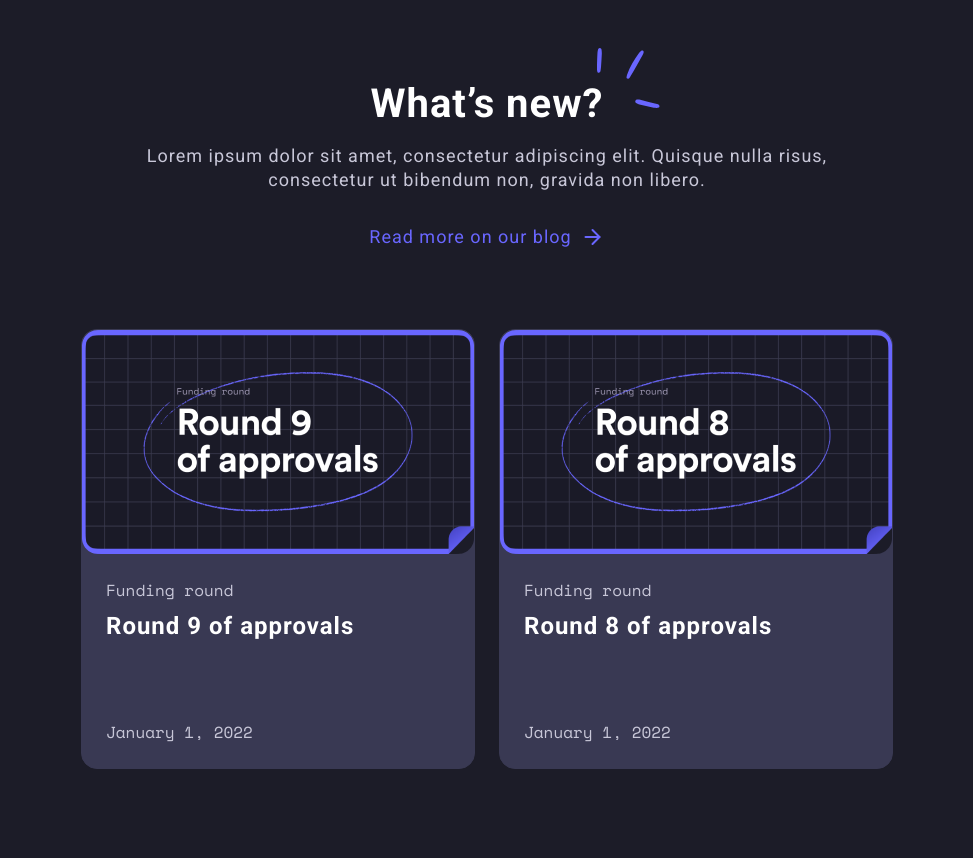
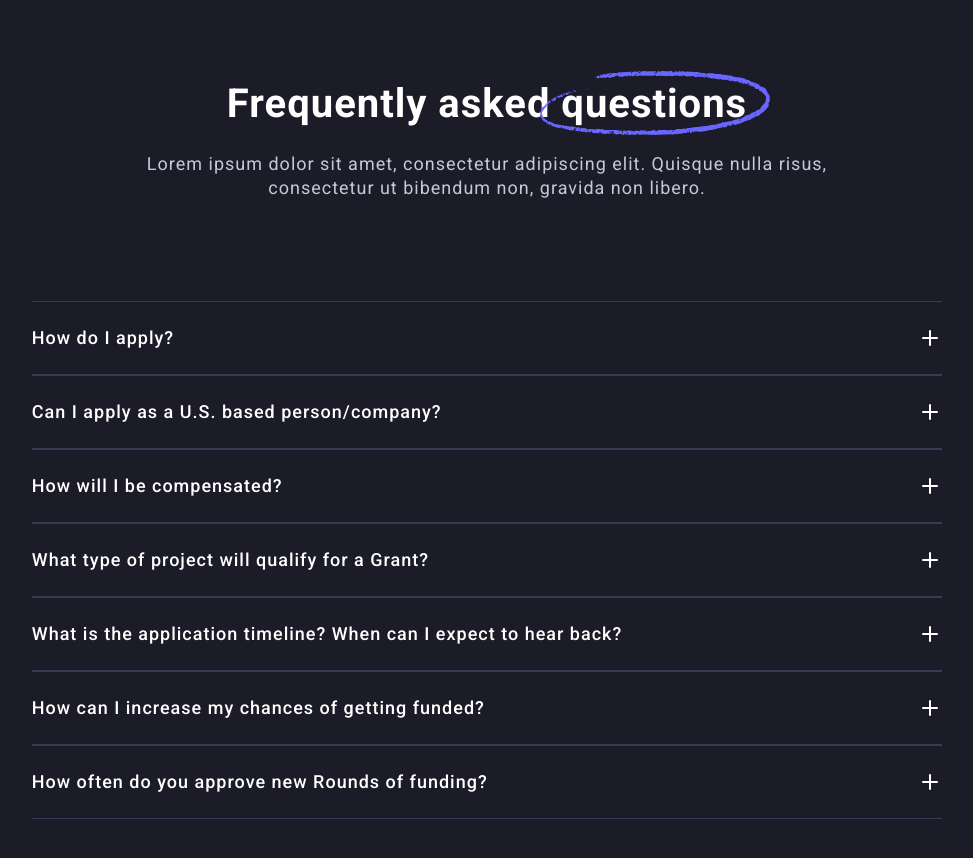
Before and after one commit to g0rs1n/Site-1, a website: page src/html/index.html in a window 1280 px wide. Shown: the whole page, without its empty margins (153-1126 px from the left). Drawn offline with nearby package versions, Linux system fonts and the light colour scheme; files that its build step writes are made by us from their sources; files whose address does not match are found by name.

Commit message:
Plus section-4

```diff
--- /dev/null
+++ b/src/html/blocks/section-4.html
@@ -0,0 +1,72 @@
+<div class="container">
+    <div class="page-4">
+        <div class="page-4-title">
+            <h2 class="page-4-title__h2">
+                Frequently asked questions
+            </h2>
+            <p class="page-4-title__p">
+                Lorem ipsum dolor sit amet, consectetur adipiscing elit. Quisque nulla risus, consectetur ut bibendum non, gravida non libero.
+            </p>
+        </div>
+        <div class="accordeon-wrapper">
+            <div class="accordeon">
+                <div class="accordeon__item">
+                    <button class="accordeon__title">
+                        How do I apply?
+                    </button>
+                    <p class="accordeon__text">
+                        Fill out this application form. The application will only be shared with the Grants lead and members of the committee. The Lead will contact you directly if the application is successfully considered for a Grant.
+                    </p>
+                </div>
+                <div class="accordeon__item">
+                    <button class="accordeon__title">
+                        Can I apply as a U.S. based person/company?
+                    </button>
+                    <p class="accordeon__text">
+                        Lorem ipsum dolor sit amet consectetur adipisicing elit. Corrupti sequi fugiat mollitia officiis iusto earum non aperiam, dolorum consectetur dicta vero praesentium inventore, delectus hic.
+                    </p>
+                </div>
+                <div class="accordeon__item">
+                    <button class="accordeon__title">
+                        How will I be compensated?
+                    </button>
+                    <p class="accordeon__text">
+                        Lorem ipsum dolor sit amet, consectetur adipisicing elit. Magni, doloribus nisi? Neque sapiente, expedita minus ut accusantium esse dicta consequatur aut laborum. Pariatur iusto laboriosam neque.
+                    </p>
+                </div>
+                <div class="accordeon__item">
+                    <button class="accordeon__title">
+                        What type of project will qualify for a Grant?
+                    </button>
+                    <p class="accordeon__text">
+                        Lorem ipsum dolor sit amet consectetur adipisicing elit. Asperiores aspernatur autem, consectetur deleniti nostrum provident quaerat soluta vel. Minima, in. Vel dolore incidunt ipsam, voluptatibus facilis consequatur.
+                    </p>
+                </div>
+                <div class="accordeon__item">
+                    <button class="accordeon__title">
+                        What is the application timeline? When can I expect to hear back?
+                    </button>
+                    <p class="accordeon__text">
+                        Lorem ipsum dolor sit amet consectetur adipisicing elit. Nihil suscipit molestiae repellendus nam ullam culpa vero minima laborum illo reprehenderit? Quo, cupiditate iure. Cupiditate in consequuntur accusamus!
+                    </p>
+                </div>
+                <div class="accordeon__item">
+                    <button class="accordeon__title">
+                        How can I increase my chances of getting funded?
+                    </button>
+                    <p class="accordeon__text">
+                        Lorem ipsum dolor sit amet consectetur adipisicing elit. Saepe autem quis ipsum tempore, sit nostrum voluptas aliquid totam, et maxime dicta doloremque voluptatibus, praesentium blanditiis voluptatum nobis?
+                    </p>
+                </div>
+                <div class="accordeon__item">
+                    <button class="accordeon__title">
+                        How often do you approve new Rounds of funding?
+                    </button>
+                    <p class="accordeon__text">
+                        Lorem ipsum dolor sit amet consectetur, adipisicing elit. Id facere sint optio laudantium sapiente sequi ipsum delectus, iusto enim labore aspernatur amet aperiam nobis error deserunt quas.
+                    </p>
+                </div>
+            </div>
+        </div>
+    </div>
+</div>
--- a/src/html/index.html
+++ b/src/html/index.html
@@ -23,8 +23,11 @@
 				<section class="section-2 none">
 					@@include('blocks/section-2.html')
 				</section>
-				<section class="section-3">
+				<section class="section-3 none">
 					@@include('blocks/section-3.html')
+				</section>
+				<section class="section-4">
+					@@include('blocks/section-4.html')
 				</section>
 			</div>
 			@@include('blocks/footer.html')
--- /dev/null
+++ b/src/scss/blocks/_accordeon.scss
@@ -0,0 +1,50 @@
+.accordeon-wrapper{
+    display: flex;
+    justify-content: center;
+}
+.accordeon__item{
+    background-color: transparent;
+    border-top: 1px solid var(--color-secondary-bg);
+    border-bottom: 1px solid var(--color-secondary-bg);
+    padding: 24px 0px;
+}
+.accordeon__title{
+    position: relative;
+    color: var(--text-color);
+    font-family: var(--font-accent);
+    font-size: 18px;
+    font-style: normal;
+    font-weight: 450;
+    line-height: 24px; /* 133.333% */
+    letter-spacing: 1px;
+    display: block;
+    background-color: transparent;
+    padding: 0px 320px 0px 0px;
+    width: 100%;
+    text-align: left;
+
+    &::after{
+        content: '';
+        background-image: url(../img/icons/icon-accordeon-plus.svg);
+        position: absolute;
+        width: 24px;
+        height: 24px;
+        right: 0px;
+    }
+}
+.accordeon__text{
+    max-width: 808px;
+    color: var(--text-color-2);
+    font-family: var(--font-accent);
+    font-size: 16px;
+    font-style: normal;
+    font-weight: 400;
+    line-height: 24px; /* 150% */
+    opacity: 0;
+    max-height: 0px;
+
+    &.accordeon__text-visible{
+        opacity: 1;
+        margin-top: 17px;
+    }
+}
--- /dev/null
+++ b/src/scss/blocks/_section-4.scss
@@ -0,0 +1,42 @@
+.page-4{
+    padding: 80px 0px;
+    display: flex;
+    flex-direction: column;
+    row-gap: 160px;
+}
+.page-4-title{
+    display: flex;
+    flex-direction: column;
+    align-items: center;
+    row-gap: 24px;
+
+    & h2{
+        color: var(--text-color);
+        font-family: var(--font-accent);
+        font-size: 40px;
+        font-style: normal;
+        font-weight: 700;
+        line-height: 48px; /* 120% */
+        letter-spacing: 1px;
+    }
+
+    & p{
+        color: var(--text-color-2);
+        font-family: var(--font-accent);
+        font-size: 18px;
+        font-style: normal;
+        font-weight: 400;
+        line-height: 24px; /* 133.333% */
+        letter-spacing: 1px;
+        text-align: center;
+        max-width: 700px;
+    }
+}
+.page-4-title{
+
+    &::after{
+        content: url(../img/icons/page-4/icon-circle-page-4.svg);
+        margin-top: -153px;
+        margin-left: 335px;
+    }
+}
```
Also changed, not shown: src/js/index.js (+19 -0 lines), build/css/main.css, build/img/icons/icon-accordeon-plus.svg (added), build/img/icons/page-4/icon-circle-page-4.svg (added), build/index.html, build/js/index.bundle.js, src/img/icons/icon-accordeon-plus.svg (added), src/img/icons/page-4/icon-circle-page-4.svg (added).
